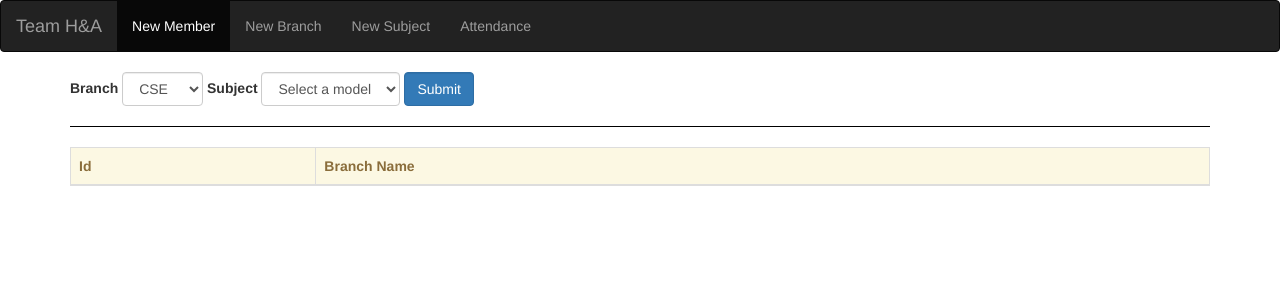
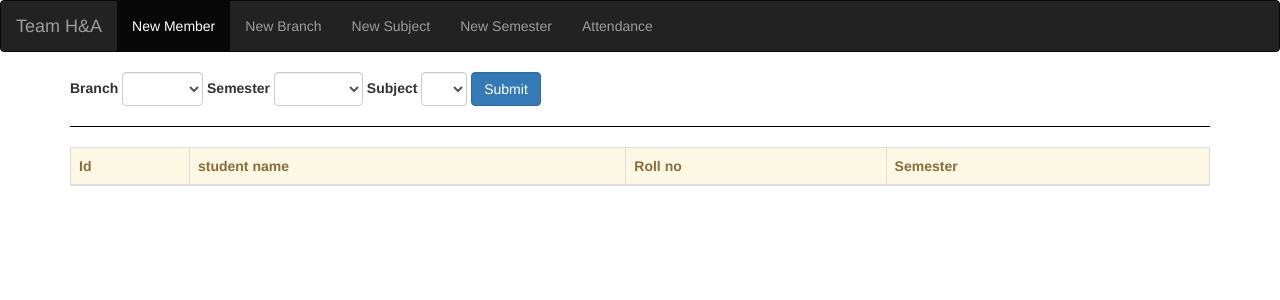
Before and after one commit to meethss/dependent_drop_down_ajax, a Django app: page /fetchsubject in a window 1280 px wide. Shown: the top 300 px of the page. Run offline with Django 3.2, Linux system fonts and the light colour scheme; data comes from the database, SQL or seed files in the repository; both versions use the stored data as it was after the commit; lists and menus that the app fills with data are empty; some libraries are stand-ins or nearby versions.

Commit message:
fetch student based on branch and semester

```diff
--- a/server/blog/admin.py
+++ b/server/blog/admin.py
@@ -5,3 +5,5 @@
 admin.site.register(Member)
 admin.site.register(Branch)
 admin.site.register(Subjects)
+admin.site.register(Semester)
+admin.site.register(Student)
--- a/server/blog/models.py
+++ b/server/blog/models.py
@@ -16,6 +16,11 @@
     def __str__(self):
         return self.name
 
+class Semester(models.Model):
+    name = models.CharField(max_length=100, null=True, blank=True)
+
+    def __str__(self):
+        return self.name
 
 class Subjects(models.Model):
     name = models.CharField(max_length=50)
@@ -23,3 +28,13 @@
 
     def __str__(self):
         return self.name
+
+class Student(models.Model):
+    name = models.CharField(blank=True, null=True, max_length=255)
+    enrolment = models.CharField(default=None,blank=True, null=True, max_length=255)
+    dob = models.DateTimeField()
+    branch = models.ForeignKey(Branch, on_delete = models.SET_NULL, null=True)
+    semester = models.ForeignKey(Semester, on_delete = models.SET_NULL, null=True)
+
+    def __str__(self):
+        return self.name + " " + str(self.branch)+" "+str(self.semester)
--- a/server/blog/static/blog/js/script.js
+++ b/server/blog/static/blog/js/script.js
@@ -130,11 +130,43 @@
                         $("tbody").html("");
                         $("tbody").html(table);
                         $("tbodyoption:first").attr('selected', 'selected');
-
                 }
             });
         }
     });
 
 
+    // Anj Code
+
+    $('#ssubmit').on('click', function(){
+        $bname = $('#branch').val();
+        $sname = $('#sem').val();
+        if($bname == "" || $sname == "" ){
+            alert("select branch and semester");
+        }else{
+            $.ajax({
+                type: "GET",
+                url: "fetchstudent",
+                data:{
+                    bname: $bname,
+                    sname: $sname,
+                    csrfmiddlewaretoken: $('input[name=csrfmiddlewaretoken]').val()
+                },
+                success: function(models){
+                    var obj = JSON.parse(models);
+                    alert(obj);
+                    var table = "";
+                    for (var i = 0; i < obj.length; i++) {
+                        table += '<tr><td>' +(i+1)+ '</td>'+
+                        '<td>'+obj[i].fields['name'] + '</td>'+
+                        '<td>'+obj[i].fields['enrolment'] + '</td>'+
+                        '<td>'+obj[i].fields['semester'] + '</td>'+
+                        '</tr>';
+                        }
+                        $("tbody").html(table);
+                        $("tbodyoption:first").attr('selected', 'selected');
+                }
+            });
+        }
+    });
 });
--- a/server/blog/templates/blog/nav.html
+++ b/server/blog/templates/blog/nav.html
@@ -23,6 +23,7 @@
       <li class="active"><a href="{% url 'index' %}">New Member</a></li>
       <li><a href="{% url 'branch' %}">New Branch</a></li>
       <li><a href="{% url 'subject' %}">New Subject</a></li>
+      <li><a href="{% url 'newSemester' %}">New Semester</a></li>
       <li><a href="{% url 'fetchsubject' %}">Attendance</a></li>
     </ul>
   </div>
--- a/server/blog/templates/blog/students.html
+++ b/server/blog/templates/blog/students.html
@@ -1,38 +1,40 @@
 {% extends 'blog/nav.html' %}
 {% block body %}
-    <form method="POST">
-        {% csrf_token %}
         <div class="form-inline">
             <label>Branch</label>
             <select class="form-control" aria-label="Default select example" id="branch">
+                <option></option>
                 {% for branch in branchs %}
                 <option value="{{branch.id}}" id="bname" >{{branch.name}}</option>
                 {% endfor %}
             </select>
+            <label>Semester</label>
+            <select class="form-control" aria-label="Default select example" id="sem">
+                <option></option>
+                {% for sem in sems %}
+                <option value="{{sem.id}}" id="bname" >{{sem.name}}</option>
+                {% endfor %}
+            </select>
             <label>Subject</label>
             <select class="form-control" aria-label="Default select example" id="sname" name="sname">
-                <option>Select a model</option>
+
             </select>
 
             <button type="button" class="btn btn-primary form-control" id="ssubmit">Submit</button>
         </div>
-    </form>
     <hr style="border-top:1px solid #000; clear:both;"/>
     <table class="table table-bordered">
         <thead class="alert-warning">
             <tr>
                 <th>Id</th>
-                <th>Branch Name</th>
+                <th>student name</th>
+                <th>Roll no</th>
+                <th>Semester</th>
 
             </tr>
         </thead>
         <tbody>
-            {% for member in members %}
-            <tr>
-                <td>{{ member.id }}</td>
-                <td>{{ member.name }}</td>
-            </tr>
-            {% endfor %}
+
         </tbody>
     </table>
 {% endblock %}
--- a/server/blog/urls.py
+++ b/server/blog/urls.py
@@ -10,6 +10,8 @@
     path("newsubject",views.newSubject, name='subject'),
     path("insertsubject",views.insertSubject, name='insertsubject'),
     path("fetchsubject",views.fetchSubject, name='fetchsubject'),
+    path("newSemester",views.newSemester, name='newSemester'),
+    path("fetchstudent",views.fetchstudent, name='fetchstudent'),
 
 #
 ]
--- a/server/blog/views.py
+++ b/server/blog/views.py
@@ -1,6 +1,6 @@
 from django.shortcuts import render, redirect
 from .models import *
-from .forms import CreateMember
+from .forms import *
 import json
 from django.http import HttpResponse
 from django.core import serializers
@@ -53,5 +53,25 @@
         return HttpResponse(json_models)
 
     branch = Branch.objects.all()
+    sems = Semester.objects.all()
     # subject = Subjects.objects.all()
-    return render(request, 'blog/students.html', {'branchs':branch})
+    return render(request, 'blog/students.html', {'branchs':branch,'sems':sems})
+
+def fetchstudent(request):
+    if request.GET and request.is_ajax():
+        students = Student.objects.filter(branch=Branch.objects.get(id= request.GET['bname']),semester=Semester.objects.get(id=request.GET['sname']))
+        json_models = serializers.serialize("json", students)
+        print(json_models)
+        return HttpResponse(json_models)
+
+def newSemester(request):
+    print("+++++++++++++")
+    if request.POST:
+        print("------------")
+        newsem = CreateSemester(request.POST)
+        if newsem.is_valid():
+            newsem.save()
+            redirect('newSemester')
+
+    context = {'newsem':CreateSemester(), 'members':Semester.objects.all()}
+    return render(request, 'blog/new_semester.html',context)
```
Also changed, not shown: server/blog/forms.py (+12 -2 lines), server/blog/templates/blog/new_semester.html (added, +29 -0 lines), server/blog/migrations/0003_semester_student.py (added), server/blog/migrations/0004_student_enrolment.py (added), server/blog/templates/blog/attendance.html (added), server/db.sqlite3.
